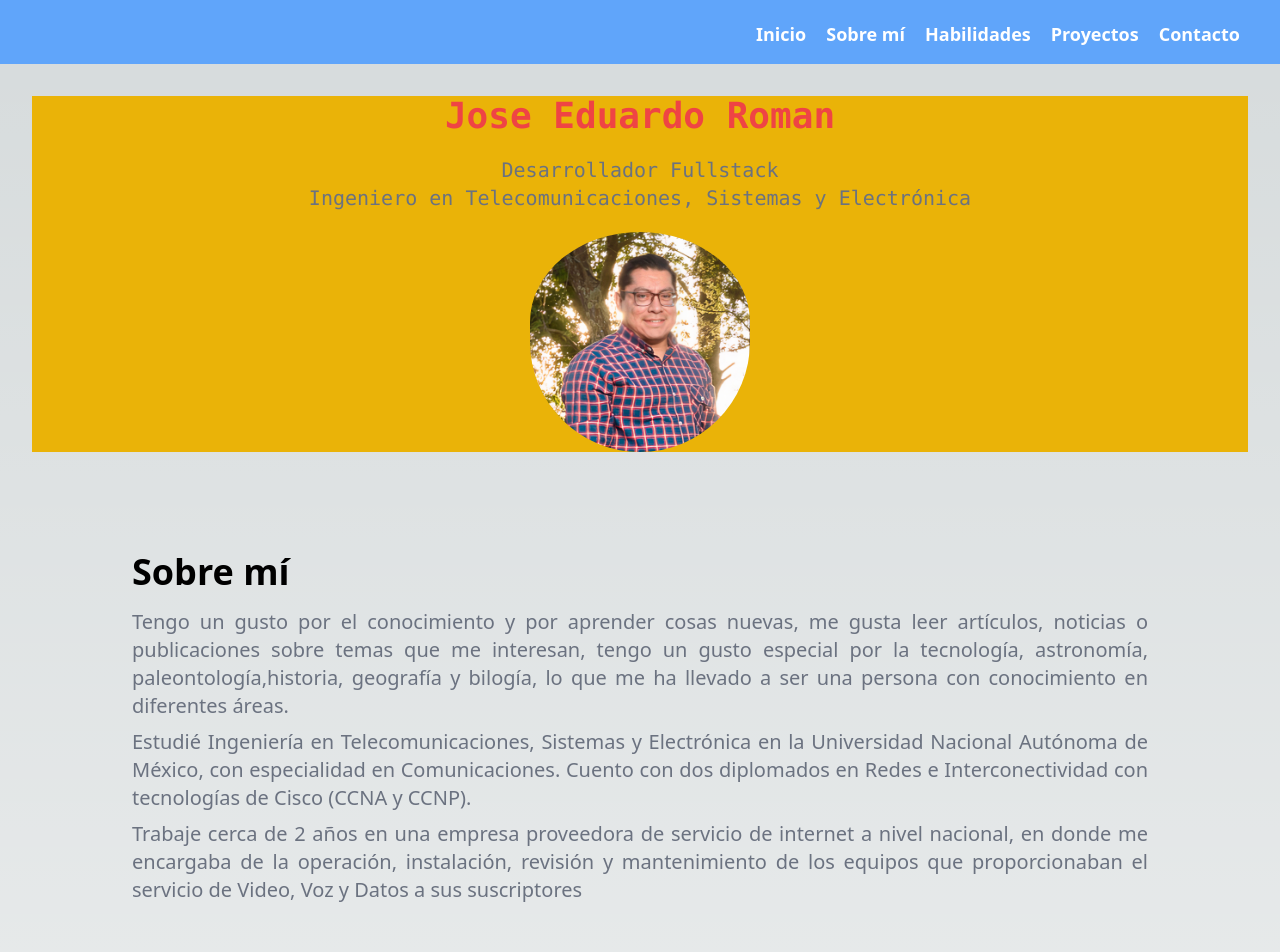
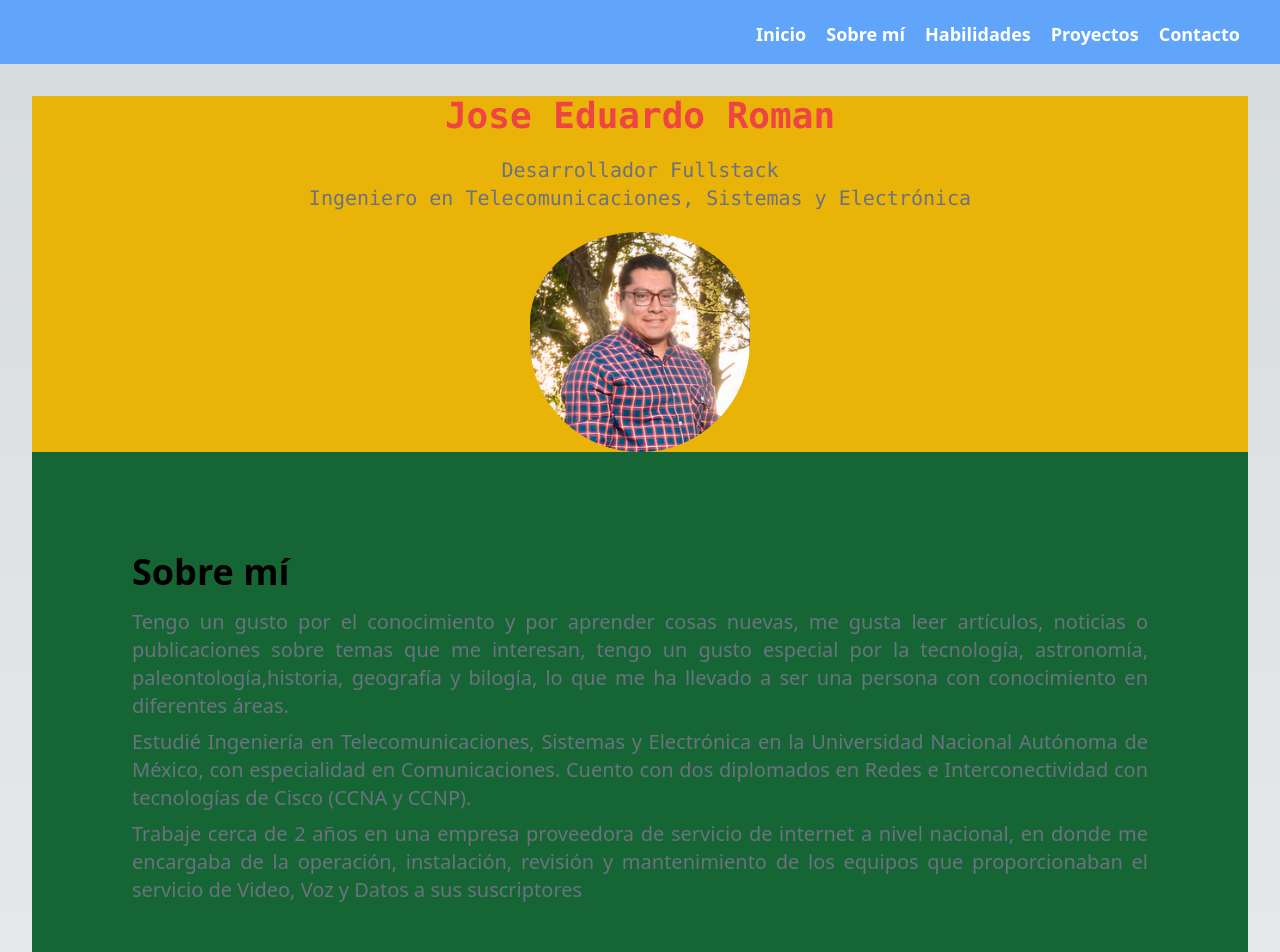
Before and after one commit to jeromanp/my-portfolio, a Next.js app: page / in a window 1280 px wide. Shown: the top 952 px of the page. Built offline with nearby package versions, Linux system fonts and the light colour scheme.

Commit message:
change bg-color

```diff
--- a/src/components/AboutMe.jsx
+++ b/src/components/AboutMe.jsx
@@ -2,7 +2,7 @@ import { aboutMe } from "@/utils/data";
 
 export default function AboutMe() {
   return (
-    <div className="w-full min-h-screen flex flex-row mx-auto p-5">
+    <div className="w-full min-h-screen flex flex-row mx-auto p-5 bg-green-800">
       <div className="p-20">
         <h1 className="text-4xl font-bold mb-4">Sobre mí</h1>
         <div className="text-xl">
```
